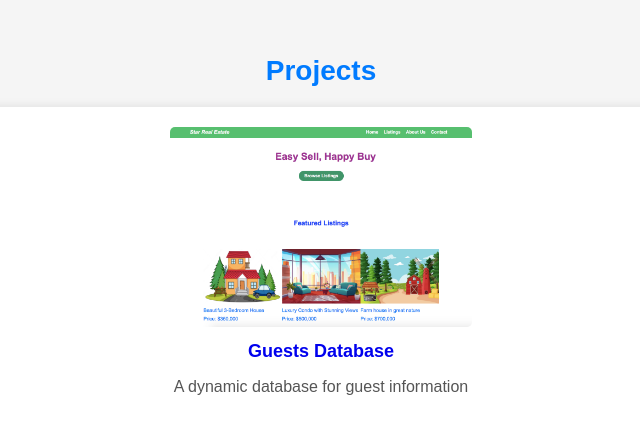
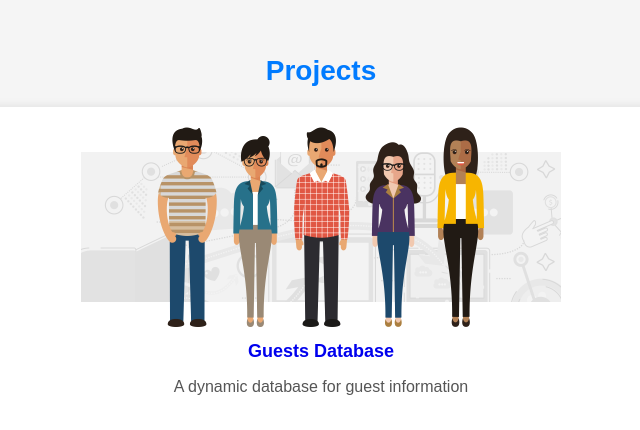
Before and after one commit to junzhai-piano/personal, a plain HTML site: page index.html in a window 1280 px wide. Shown: the part 1660-2090 px from the top of the page, without its empty margins (319-959 px from the left). Drawn offline with Linux system fonts and the light colour scheme.

Commit message:
add guests.jpeg

```diff
--- a/index.html
+++ b/index.html
@@ -96,7 +96,7 @@
         style="text-decoration: none"
       >
         <div class="portfolio-item">
-          <img src="star.png" alt="Guests Database" />
+          <img src="guests.jpeg" alt="Guests Database" />
           <h3>Guests Database</h3>
           <p>A dynamic database for guest information</p>
         </div>
```
